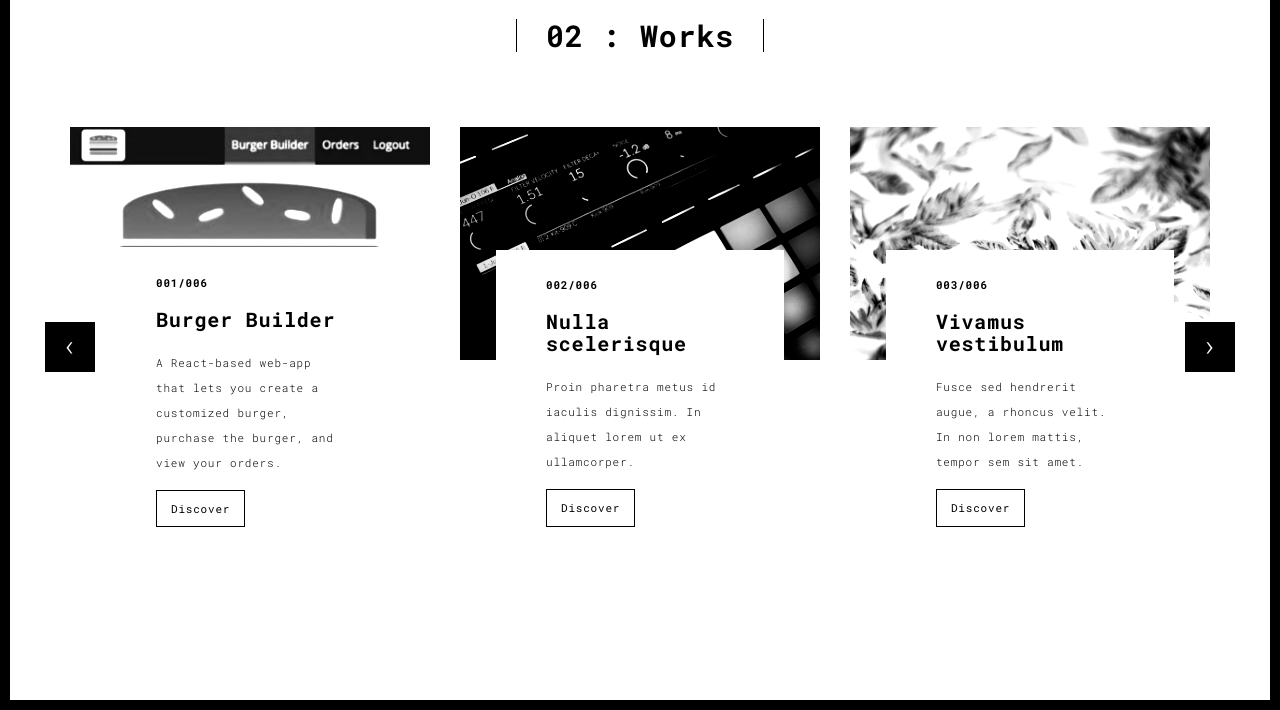
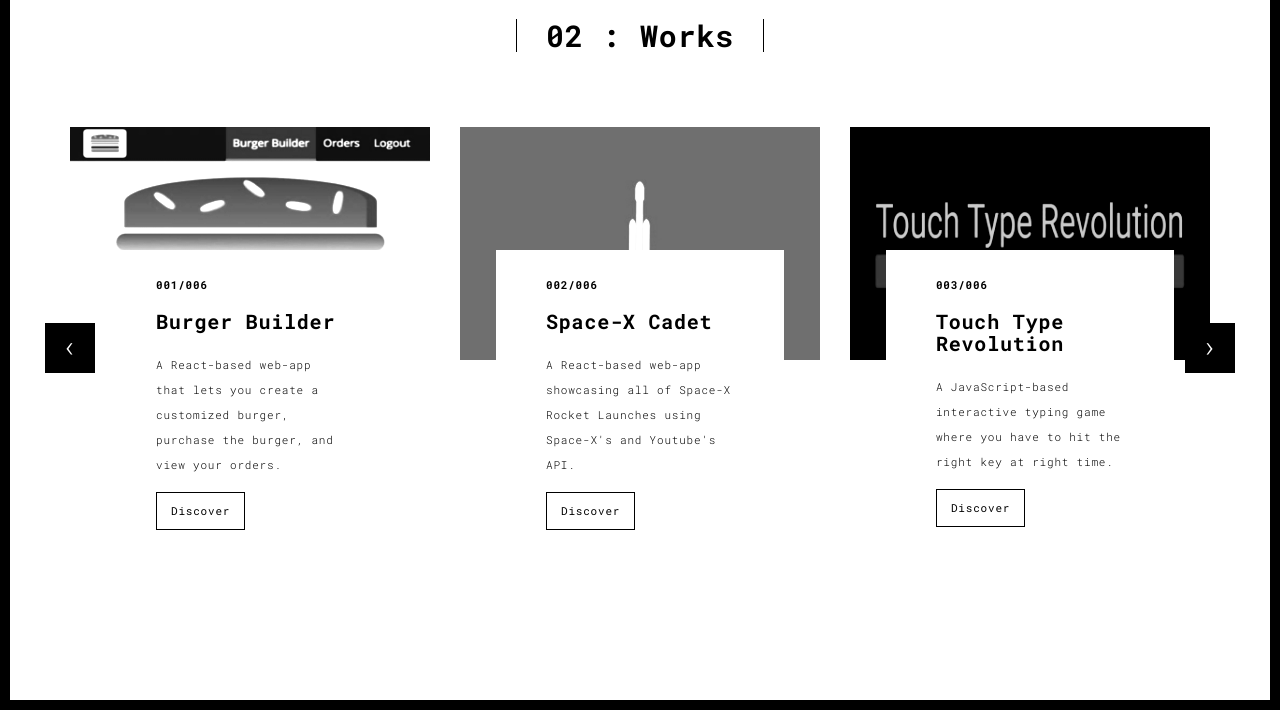
Before and after one commit to Acostan13/Portfolio, a Flask app: page /works.html in a window 1280 px wide. Shown: the part 90-800 px from the top of the page. Run offline with Flask 2, Linux system fonts and the light colour scheme; some libraries are stand-ins or nearby versions.

Commit message:
added space-x cadet and ttr projects to works

```diff
--- a/templates/works.html
+++ b/templates/works.html
@@ -74,30 +74,30 @@
                       <div class="card-container card-container-lg">
                         <h4>001/006</h4>
                         <h3>Burger Builder</h3>
-                        <p>A React-based web-app that lets you create a customized burger, purchase the burger, and view your orders. </p>
+                        <p>A React-based web-app that lets you create a customized burger, purchase the burger, and view your orders.</p>
                         <a href="https://burger-builder-7e598.web.app/" title="" class="btn btn-default" target="_blank">Discover</a>
                       </div>
                     </div>
                     <div class="col-sm-4">
-                      <a href="./work.html" title="" class="black-image-project-hover" target="_blank">
-                        <img src="./static/assets/images/work02-hover.jpg" alt="" class="img-responsive">
+                      <a href="https://space-x-cadet.netlify.app/" title="" class="black-image-project-hover" target="_blank">
+                        <img src="./static/assets/images/spacex.jpg" alt="" class="img-responsive">
                       </a>
                       <div class="card-container card-container-lg">
                         <h4>002/006</h4>
-                        <h3>Nulla scelerisque</h3>
-                        <p>Proin pharetra metus id iaculis dignissim. In aliquet lorem ut ex ullamcorper.</p>
-                        <a href="./work.html" title="" class="btn btn-default" target="_blank">Discover</a>
+                        <h3>Space-X Cadet</h3>
+                        <p>A React-based web-app showcasing all of Space-X Rocket Launches using Space-X's and Youtube's API.</p>
+                        <a href="https://space-x-cadet.netlify.app/" title="" class="btn btn-default" target="_blank">Discover</a>
                       </div>
                     </div>
                     <div class="col-sm-4">
-                      <a href="./work.html" title="" class="black-image-project-hover" target="_blank">
-                        <img src="./static/assets/images/work03-hover.jpg" alt="" class="img-responsive">
+                      <a href="https://acostan13.github.io/Touch-Type-Revolution/" title="" class="black-image-project-hover" target="_blank">
+                        <img src="./static/assets/images/ttr.jpg" alt="" class="img-responsive">
                       </a>
                       <div class="card-container card-container-lg">
                         <h4>003/006</h4>
-                        <h3>Vivamus vestibulum</h3>
-                        <p>Fusce sed hendrerit augue, a rhoncus velit. In non lorem mattis, tempor sem sit amet.</p>
-                        <a href="./work.html" title="" class="btn btn-default" target="_blank">Discover</a>
+                        <h3>Touch Type Revolution</h3>
+                        <p>A JavaScript-based interactive typing game where you have to hit the right key at right time.</p>
+                        <a href="https://acostan13.github.io/Touch-Type-Revolution/" title="" class="btn btn-default" target="_blank">Discover</a>
                       </div>
                     </div>
 
```
Also changed, not shown: static/assets/images/burgerbuilder.JPG, static/assets/images/spacex.JPG (added), static/assets/images/ttr.JPG (added).
